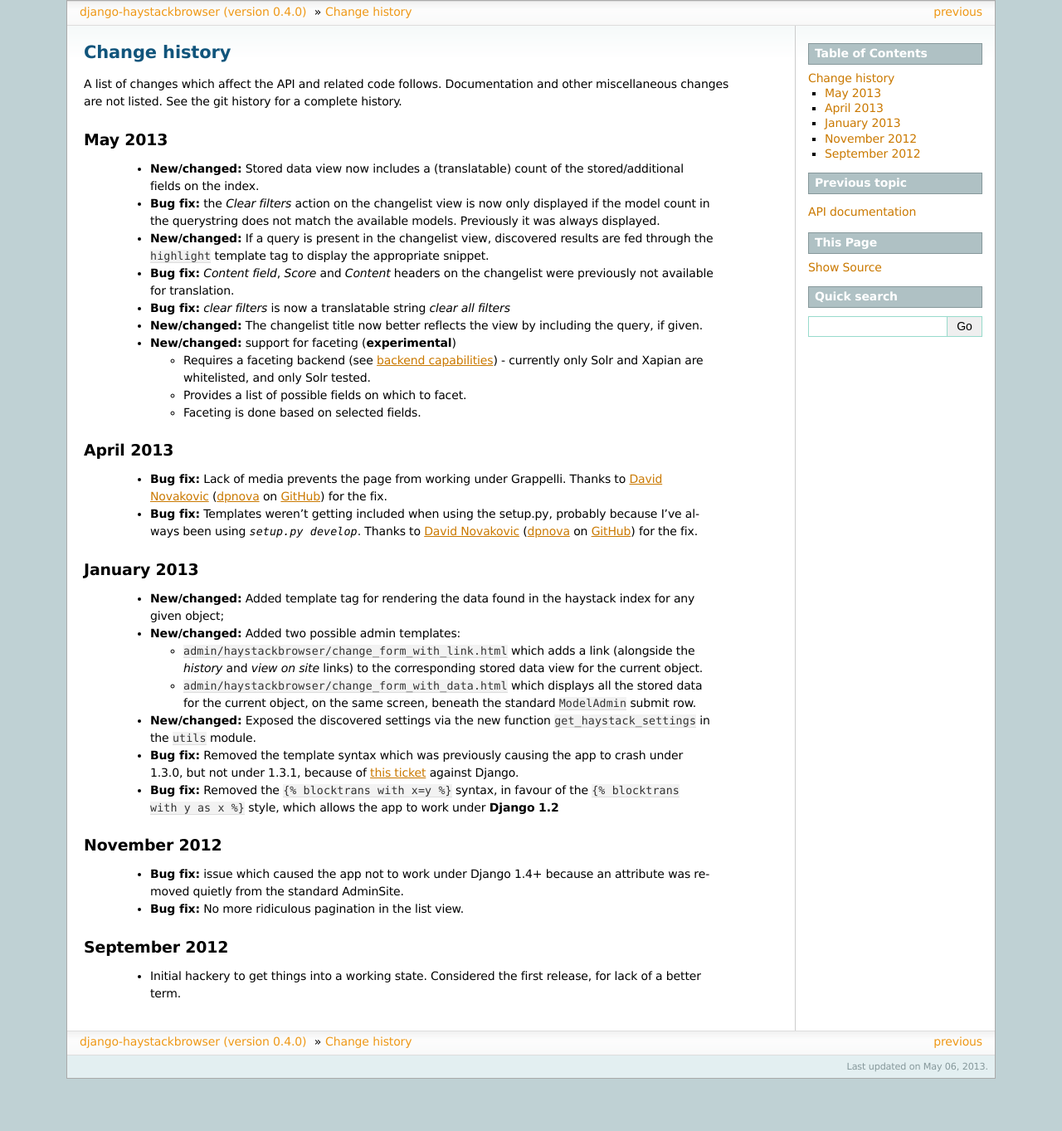
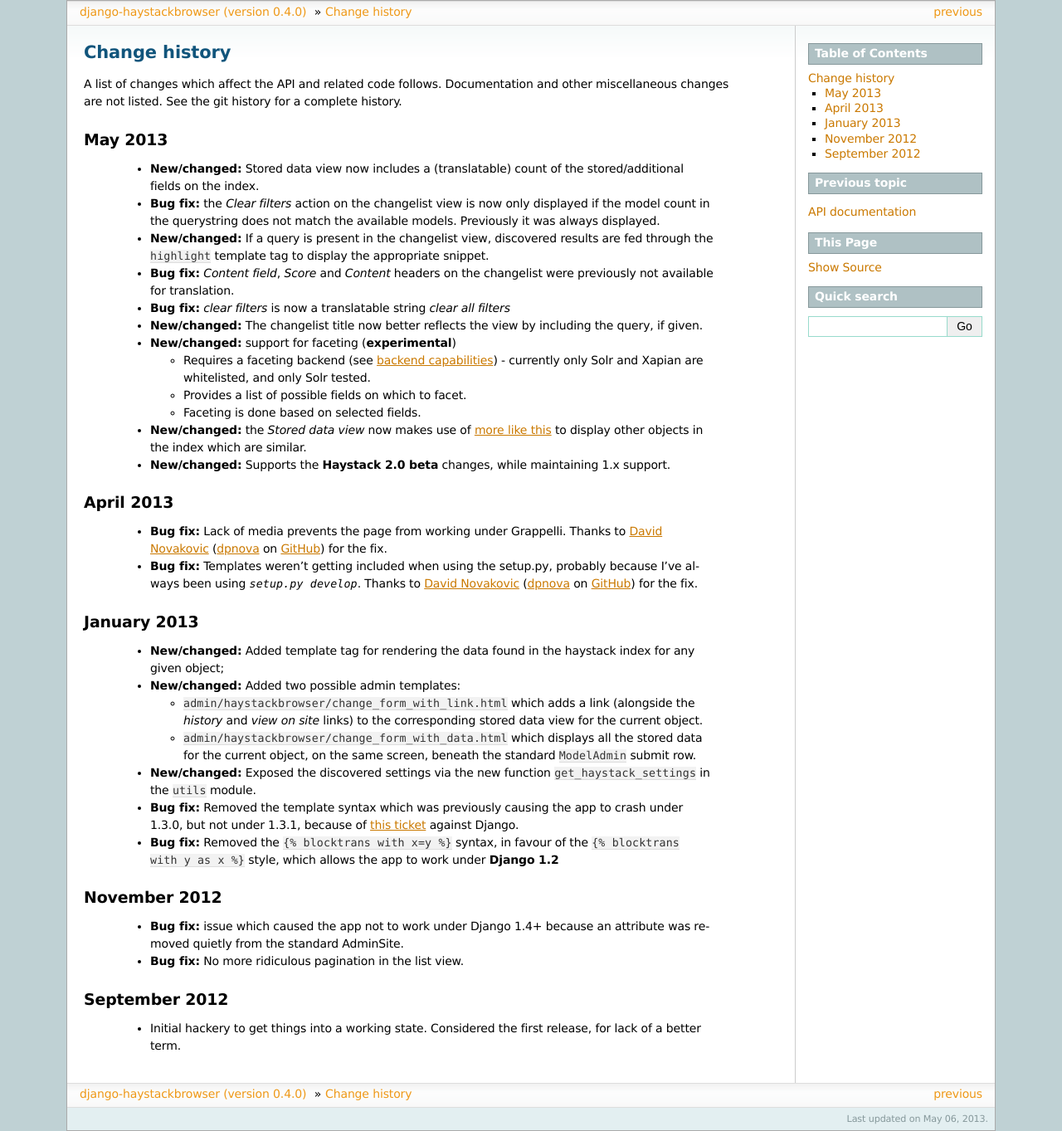
Before and after one commit to kezabelle/django-haystackbrowser, a Sphinx documentation site: the page built from docs/changelog.rst, in a window 1280 px wide. Shown: the whole page at 83% size. Built offline with Sphinx 7.4.7, drawn with Linux system fonts in a browser that asks for light colours; before the commit the page ends 1300 px from its top, so only the background shows below that.

Commit message:
updating docs

```diff
--- a/docs/about.rst
+++ b/docs/about.rst
@@ -97,9 +97,7 @@
 django-haystackbrowser should hopefully run on:
 
   * **Django 1.2** or higher;
-  * **Haystack 1.2** or higher.
-
-    * Untested on the **Haystack 2.0 beta**.
+  * **Haystack 1.2** or higher (including **2.0 beta**!)
 
 It additionally depends on ``django-classy-tags``, though only to use the provided
 template tags, which are entirely optional.
--- a/docs/changelog.rst
+++ b/docs/changelog.rst
@@ -27,6 +27,11 @@
       only Solr and Xapian are whitelisted, and only Solr tested.
     * Provides a list of possible fields on which to facet.
     * Faceting is done based on selected fields.
+
+  * |feature| the *Stored data view* now makes use of `more like this`_
+    to display other objects in the index which are similar.
+  * |feature| Supports the **Haystack 2.0 beta** changes, while maintaining
+    1.x support.
 
 April 2013
 ^^^^^^^^^^
@@ -81,3 +86,4 @@
 .. _dpnova: https://github.com/dpnova/
 .. _GitHub: https://github.com/
 .. _backend capabilities: http://django-haystack.readthedocs.org/en/latest/backend_support.html#backend-capabilities
+.. _more like this: http://django-haystack.readthedocs.org/en/latest/searchqueryset_api.html#more-like-this
```
